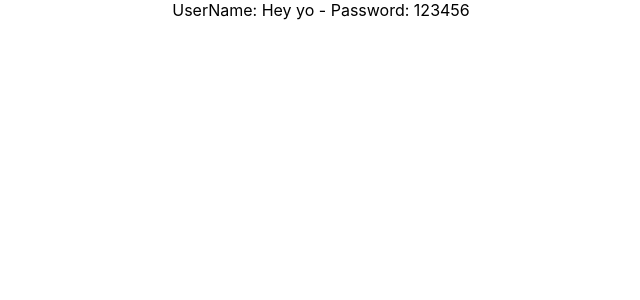
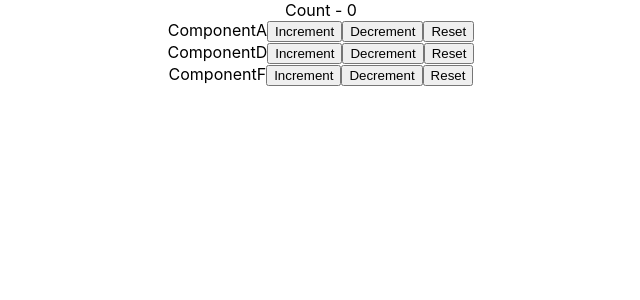
Before and after one commit to BenjaminJaume/Hooks-tutorial, a React (Create React App) app: page / in a window 1280 px wide. Shown: the top 300 px of the page, without its empty margins (319-959 px from the left). Built offline with nearby package versions, Linux system fonts and the light colour scheme.

Commit message:
useReducer with useContext

```diff
--- a/src/App.js
+++ b/src/App.js
@@ -1,49 +1,41 @@
-import React from "react";
+import React, { useReducer } from "react";
 import "./App.css";
-import ComponentA from "./components/ComponentA";
-// import DataFetching from "./components/DataFetching";
-// import ClassCounter from './components/ClassCounter';
-// import HookCounter from './components/HookCounter';
-// import HookCounter2 from './components/HookCounter2';
-// import HookCounter3 from './components/HookCounter3';
-// import HookCounter4 from './components/HookCounter4';
-// import HookCounterOne from './components/HookCounterOne';
-// import HookMouse from './components/HookMouse';
-// import MouseContainer from './components/MouseContainer';
-// import HookTimer from "./components/HookTimer";
+import ComponentA from "./components-third/ComponentA";
+import ComponentB from "./components-third/ComponentB";
+import ComponentC from "./components-third/ComponentC";
 
-export const UserContext = React.createContext();
-export const PasswordContext = React.createContext();
+// export const UserContext = React.createContext();
+// export const PasswordContext = React.createContext();
+
+export const CountContext = React.createContext();
+
+const initialState = 0;
+const reducer = (state, action) => {
+  switch (action) {
+    case "increment":
+      return state + 1;
+    case "decrement":
+      return state - 1;
+    case "reset":
+      return initialState;
+    default:
+      return state;
+  }
+};
 
 function App() {
+  const [count, dispatch] = useReducer(reducer, initialState);
   return (
-    <div className="App">
-      {/* <ClassCounter /> */}
-
-      {/* <HookCounter /> */}
-
-      {/* <HookCounter2 /> */}
-
-      {/* <HookCounter3 /> */}
-
-      {/* <HookCounter4 /> */}
-
-      {/* <HookCounterOne /> */}
-
-      {/* <HookMouse /> */}
-
-      {/* <MouseContainer /> */}
-
-      {/* <HookTimer /> */}
-
-      {/* <DataFetching /> */}
-
-      <UserContext.Provider value={"Hey yo"}>
-        <PasswordContext.Provider value={"123456"}>
-          <ComponentA />
-        </PasswordContext.Provider>
-      </UserContext.Provider>
-    </div>
+    <CountContext.Provider
+      value={{ countState: count, countDispatch: dispatch }}
+    >
+      <div className="App">
+        Count - {count}
+        <ComponentA />
+        <ComponentB />
+        <ComponentC />
+      </div>
+    </CountContext.Provider>
   );
 }
 
--- /dev/null
+++ b/src/components-third/ComponentA.js
@@ -0,0 +1,21 @@
+import React, { useContext } from "react";
+import { CountContext } from "../App";
+
+function ComponentA() {
+  const countContext = useContext(CountContext);
+
+  return (
+    <div>
+      ComponentA
+      <button onClick={() => countContext.countDispatch("increment")}>
+        Increment
+      </button>
+      <button onClick={() => countContext.countDispatch("decrement")}>
+        Decrement
+      </button>
+      <button onClick={() => countContext.countDispatch("reset")}>Reset</button>
+    </div>
+  );
+}
+
+export default ComponentA;
--- /dev/null
+++ b/src/components-third/ComponentB.js
@@ -0,0 +1,12 @@
+import React from "react";
+import ComponentD from "./ComponentD";
+
+function ComponentB() {
+  return (
+    <div>
+      <ComponentD />
+    </div>
+  );
+}
+
+export default ComponentB;
--- /dev/null
+++ b/src/components-third/ComponentC.js
@@ -0,0 +1,12 @@
+import React from "react";
+import ComponentE from "./ComponentE";
+
+function ComponentC() {
+  return (
+    <div>
+      <ComponentE />
+    </div>
+  );
+}
+
+export default ComponentC;
--- /dev/null
+++ b/src/components-third/ComponentD.js
@@ -0,0 +1,21 @@
+import React, { useContext } from "react";
+import { CountContext } from "../App";
+
+function ComponentD() {
+  const countContext = useContext(CountContext);
+
+  return (
+    <div>
+      ComponentD
+      <button onClick={() => countContext.countDispatch("increment")}>
+        Increment
+      </button>
+      <button onClick={() => countContext.countDispatch("decrement")}>
+        Decrement
+      </button>
+      <button onClick={() => countContext.countDispatch("reset")}>Reset</button>
+    </div>
+  );
+}
+
+export default ComponentD;
--- /dev/null
+++ b/src/components-third/ComponentE.js
@@ -0,0 +1,12 @@
+import React from "react";
+import ComponentF from "./ComponentF";
+
+function ComponentE() {
+  return (
+    <div>
+      <ComponentF />
+    </div>
+  );
+}
+
+export default ComponentE;
--- /dev/null
+++ b/src/components-third/ComponentF.js
@@ -0,0 +1,21 @@
+import React, { useContext } from "react";
+import { CountContext } from "../App";
+
+function ComponentF() {
+  const countContext = useContext(CountContext);
+
+  return (
+    <div>
+      ComponentF
+      <button onClick={() => countContext.countDispatch("increment")}>
+        Increment
+      </button>
+      <button onClick={() => countContext.countDispatch("decrement")}>
+        Decrement
+      </button>
+      <button onClick={() => countContext.countDispatch("reset")}>Reset</button>
+    </div>
+  );
+}
+
+export default ComponentF;
```
Also changed, not shown: src/components-second/Counter3.js (added, +71 -0 lines), src/components-second/CounterOne.js (added, +104 -0 lines), src/components-second/CounterTwo.js (added, +48 -0 lines).
